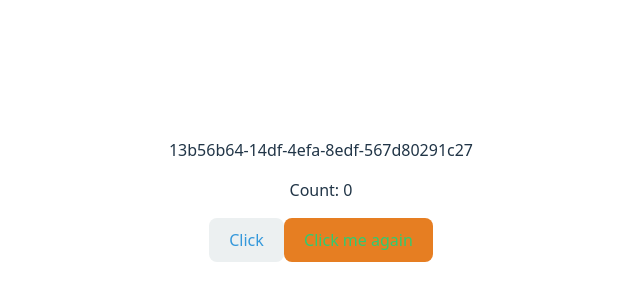
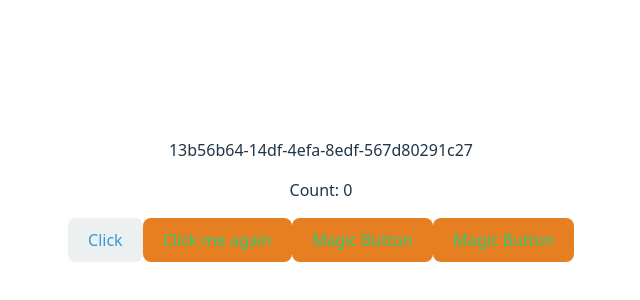
Before and after one commit to patrykomiotek/2a-react, a React (Vite) app: page / in a window 1280 px wide. Shown: the part 208-508 px from the top of the page, without its empty margins (319-959 px from the left). Built offline with nearby package versions, Linux system fonts and the light colour scheme.

Commit message:
feat: with mouse handlers

```diff
--- a/src/App.tsx
+++ b/src/App.tsx
@@ -3,6 +3,7 @@ import { useState } from "react";
 import { v4 as uuiv4 } from "uuid";
 import { Button } from "./ui/Button";
 import { Text } from "./ui/Text";
+import { MagicButton } from "./ui/MagicButton";
 
 function App() {
   // let count = 0;
@@ -43,6 +44,18 @@ function App() {
         bgColor="carrot"
         color="emerald"
       />
+      <MagicButton
+        label="Magic Button"
+        onClick={handleClickTwo}
+        bgColor="carrot"
+        color="emerald"
+      />
+      <MagicButton
+        label="Magic Button"
+        onClick={handleClickTwo}
+        bgColor="carrot"
+        color="emerald"
+      />
     </div>
   );
 }
--- /dev/null
+++ b/src/ui/MagicButton.tsx
@@ -0,0 +1,60 @@
+import { type ComponentProps, useRef } from "react";
+
+const palette = {
+  emerald: "#2ecc71",
+  "peter-river": "#3498db",
+  amethyst: "#9b59b6",
+  "sun-flower": "#f1c40f",
+  carrot: "#e67e22",
+  clouds: "#ecf0f1",
+  "midnight-blue": "#2c3e50",
+};
+
+// typeof - stworzenie typu na podstawie zmiennej
+// keyof - wyciągnięcie kluczy z typu
+type Colors = keyof typeof palette;
+
+type Props = {
+  label: string;
+  bgColor: Colors;
+  color: Colors;
+} & ComponentProps<"button">;
+
+export function MagicButton({ label, bgColor, color, ...rest }: Props) {
+  const buttonRef = useRef<HTMLButtonElement>(null);
+
+  const styles = {
+    color: palette[color], // emerald | carrot
+    backgroundColor: palette[bgColor],
+  };
+
+  // onMouseEnter, onMouseLeave
+  // onMouseOver, onMouseDown
+
+  const handleMouseEnter = () => {
+    const myButton = buttonRef.current;
+    if (myButton) {
+      myButton.style.backgroundColor = palette["emerald"];
+      myButton.style.color = palette["clouds"];
+    }
+  };
+  const handleMouseLeave = () => {
+    const myButton = buttonRef.current;
+    if (myButton) {
+      myButton.style.backgroundColor = palette["midnight-blue"];
+      myButton.style.color = palette["clouds"];
+    }
+  };
+
+  return (
+    <button
+      ref={buttonRef}
+      style={styles}
+      onMouseEnter={handleMouseEnter}
+      onMouseLeave={handleMouseLeave}
+      {...rest}
+    >
+      {label}
+    </button>
+  );
+}
```
